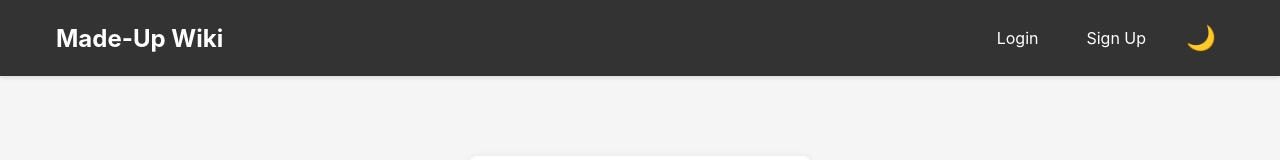
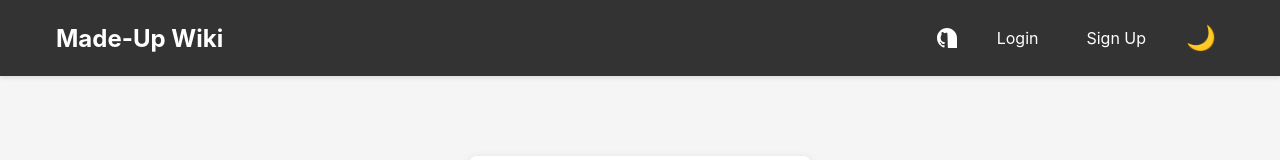
Before and after one commit to ispankzombiez/made-up-wiki, a React (Create React App) app in the folder frontend/: page /made-up-wiki/login in a window 1280 px wide. Shown: the top 160 px of the page. Built offline with nearby package versions, Linux system fonts and the light colour scheme; no server answers.

Commit message:
Move GitHub icon to top navigation bar next to Made-Up Wiki title

```diff
--- a/frontend/src/components/Navigation.css
+++ b/frontend/src/components/Navigation.css
@@ -89,6 +89,29 @@
 
 .theme-toggle:hover {
   transform: scale(1.1);
+}
+
+.github-link-nav {
+  display: inline-flex;
+  align-items: center;
+  justify-content: center;
+  background: none;
+  border: none;
+  color: var(--navbar-text);
+  cursor: pointer;
+  padding: 0.5rem;
+  transition: transform 0.2s, opacity 0.2s;
+  border-radius: 4px;
+}
+
+.github-link-nav:hover {
+  opacity: 0.8;
+  transform: scale(1.1);
+}
+
+.github-link-nav svg {
+  width: 20px;
+  height: 20px;
 }
 
 .dropdown-menu {
--- a/frontend/src/components/Navigation.js
+++ b/frontend/src/components/Navigation.js
@@ -27,6 +27,18 @@ function Navigation({ user, onLogout }) {
           Made-Up Wiki
         </Link>
         <div className="navbar-links">
+          <a
+            href="https://github.com/ispankzombiez/made-up-wiki"
+            target="_blank"
+            rel="noopener noreferrer"
+            className="github-link-nav"
+            title="View on GitHub"
+            aria-label="View project on GitHub"
+          >
+            <svg viewBox="0 0 24 24" width="20" height="20" fill="currentColor">
+              <path d="M12 0C5.37 0 0 5.37 0 12c0 5.31 3.435 9.795 8.205 11.385.6.105.825-.255.825-.57 0-.285-.015-1.23-.015-2.235-3.015.555-3.795-.735-4.035-1.41-.135-.345-.72-1.41-1.23-1.695-.42-.225-1.02-.78-.015-.795.945-.015 1.62.87 1.845 1.23 1.08 1.815 2.805 1.305 3.495.99.105-.78.42-1.305.765-1.605-2.67-.3-5.46-1.335-5.46-5.925 0-1.305.465-2.385 1.23-3.225-.12-.3-.54-1.53.12-3.18 0 0 1.005-.315 3.3 1.23.96-.27 1.98-.405 3-.405s2.04.135 3 405c2.295-1.56 3.3-1.23 3.3-1.23.66 1.65.24 2.88.12 3.18.765.84 1.23 1.905 1.23 3.225 0 4.605-2.805 5.625-5.475 5.925.435.375.81 1.095.81 2.22 0 1.605-.015 2.895-.015 3.3 0 .315.225.69.825.57A12.002 12.002 0 0 0 24 12c0-6.63-5.37-12-12-12z"/>
+            </svg>
+          </a>
           {user ? (
             <>
               {user.is_admin && (
--- a/frontend/src/pages/Home.css
+++ b/frontend/src/pages/Home.css
@@ -2,46 +2,6 @@
   text-align: center;
   margin-bottom: 0.5rem;
   color: var(--text-primary);
-}
-
-.home-header {
-  display: flex;
-  justify-content: center;
-  align-items: center;
-  gap: 1rem;
-  margin-bottom: 0.5rem;
-}
-
-.github-link {
-  display: inline-flex;
-  align-items: center;
-  justify-content: center;
-  width: 32px;
-  height: 32px;
-  padding: 0;
-  background: none;
-  border: none;
-  color: var(--text-secondary, #666);
-  cursor: pointer;
-  transition: color 0.2s ease;
-  border-radius: 4px;
-}
-
-.github-link:hover {
-  color: var(--text-primary, #333);
-}
-
-.github-link svg {
-  width: 24px;
-  height: 24px;
-}
-
-:root[data-theme='dark'] .github-link {
-  color: var(--text-secondary, #999);
-}
-
-:root[data-theme='dark'] .github-link:hover {
-  color: #fff;
 }
 
 .subtitle {
--- a/frontend/src/pages/Home.js
+++ b/frontend/src/pages/Home.js
@@ -219,21 +219,7 @@ function Home({ user }) {
   return (
     <div className="container">
       <div className="home">
-        <div className="home-header">
-          <h1>Made-Up Wiki</h1>
-          <a
-            href="https://github.com/ispankzombiez/made-up-wiki"
-            target="_blank"
-            rel="noopener noreferrer"
-            className="github-link"
-            title="View on GitHub"
-            aria-label="View project on GitHub"
-          >
-            <svg viewBox="0 0 24 24" width="24" height="24" fill="currentColor">
-              <path d="M12 0C5.37 0 0 5.37 0 12c0 5.31 3.435 9.795 8.205 11.385.6.105.825-.255.825-.57 0-.285-.015-1.23-.015-2.235-3.015.555-3.795-.735-4.035-1.41-.135-.345-.72-1.41-1.23-1.695-.42-.225-1.02-.78-.015-.795.945-.015 1.62.87 1.845 1.23 1.08 1.815 2.805 1.305 3.495.99.105-.78.42-1.305.765-1.605-2.67-.3-5.46-1.335-5.46-5.925 0-1.305.465-2.385 1.23-3.225-.12-.3-.54-1.53.12-3.18 0 0 1.005-.315 3.3 1.23.96-.27 1.98-.405 3-.405s2.04.135 3 405c2.295-1.56 3.3-1.23 3.3-1.23.66 1.65.24 2.88.12 3.18.765.84 1.23 1.905 1.23 3.225 0 4.605-2.805 5.625-5.475 5.925.435.375.81 1.095.81 2.22 0 1.605-.015 2.895-.015 3.3 0 .315.225.69.825.57A12.002 12.002 0 0 0 24 12c0-6.63-5.37-12-12-12z"/>
-            </svg>
-          </a>
-        </div>
+        <h1>Made-Up Wiki</h1>
         <p className="subtitle">Explore all the made-up words and their definitions</p>
 
         <div className="header-controls">
```
